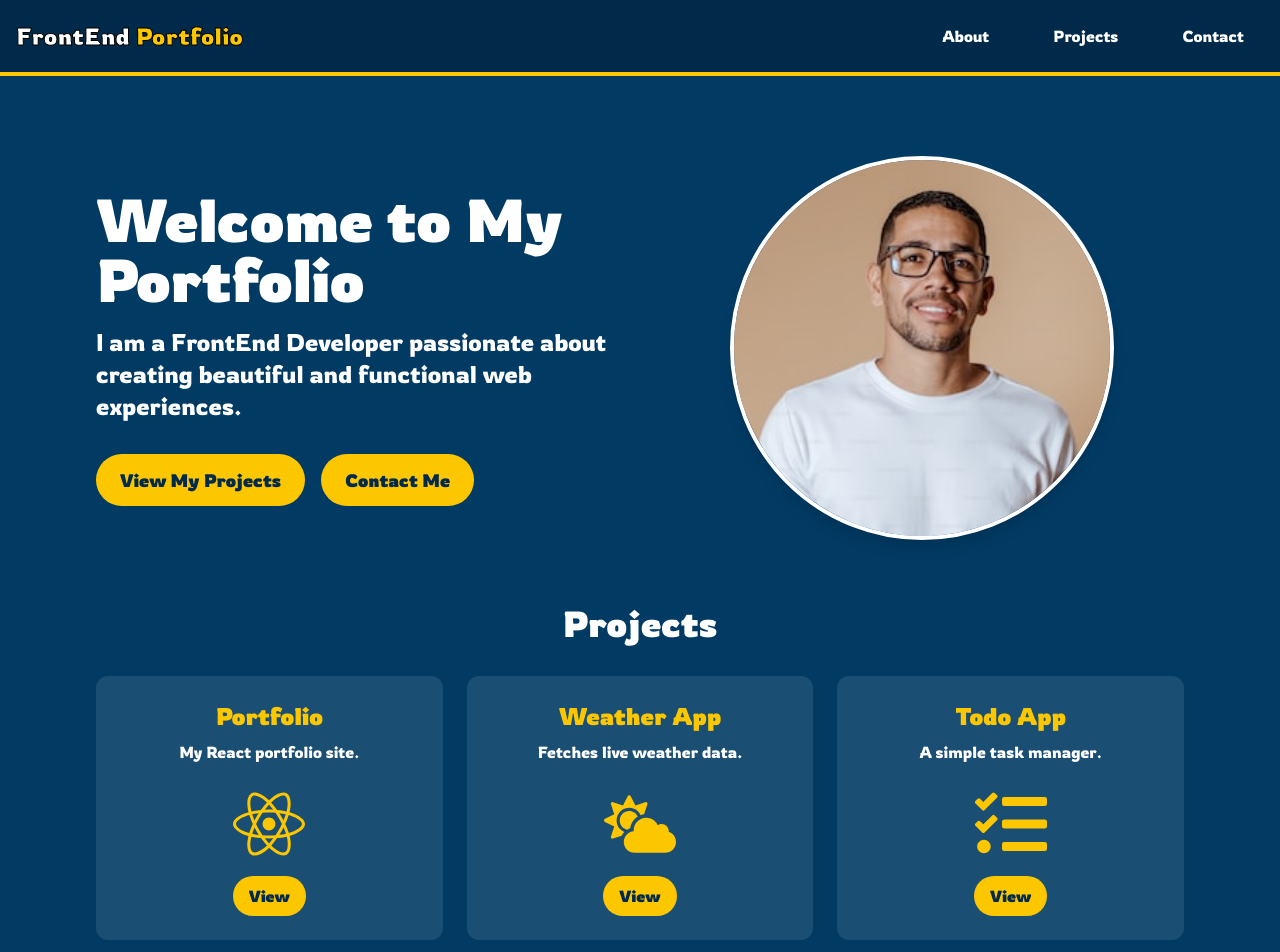
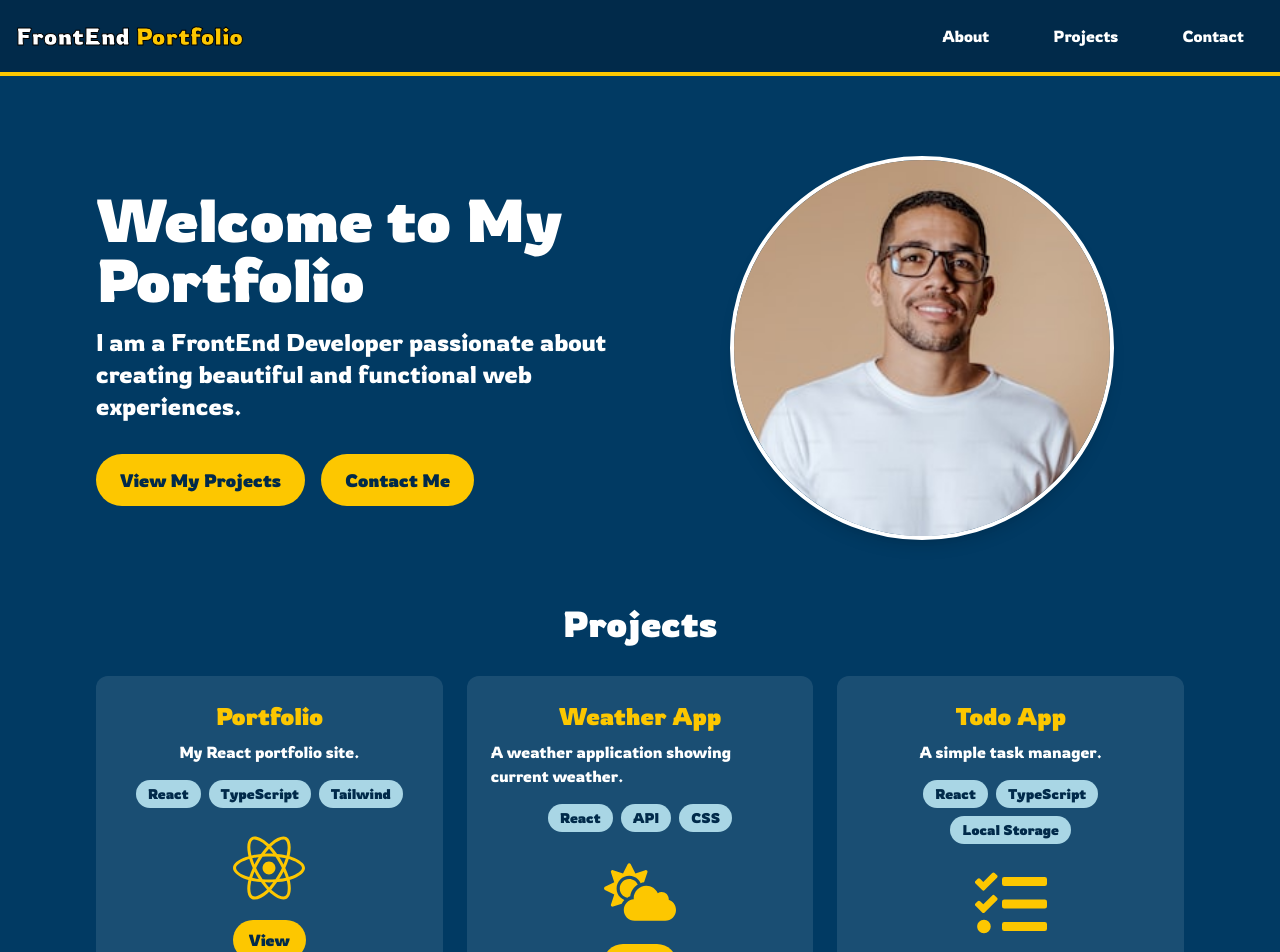
Before and after one commit to Mohammed-FE2025/portfolio-react, a React (Vite) app: page / in a window 1280 px wide. Shown: the top 952 px of the page. Built offline with nearby package versions, Linux system fonts and the light colour scheme.

Commit message:
added project data structure with tags

```diff
--- a/src/components/hero.tsx
+++ b/src/components/hero.tsx
@@ -1,22 +1,8 @@
 import heroImage from "../assets/man.jpg";
 import { Link } from "react-router-dom";
-import {
-  FaReact,
-  FaCloudSun,
-  FaTasks,
-  FaUtensils,
-  FaFilm,
-  FaBlog,
-} from "react-icons/fa";
+import { projects } from "../data/projects";
 
-const projects = [
-  { title: "Portfolio", description: "My React portfolio site.", link: "https://github.com/you/portfolio", icon: FaReact },
-  { title: "Weather App", description: "Fetches live weather data.", link: "https://github.com/you/weather",  icon: FaCloudSun, },
-  { title: "Todo App", description: "A simple task manager.", link: "https://github.com/you/todo", icon: FaTasks },
-  { title: "Movie App", description: "A movie browsing application.", link: "https://github.com/you/new-project", icon: FaFilm },
-  { title: "Blog App", description: "A personal blogging platform.", link: "https://github.com/you/blog", icon: FaBlog },
-  { title: "Book a Table", description: "An online table reservation system.", link: "https://github.com/you/book-a-table", icon: FaUtensils }
-];
+
 
 const Hero = () => {
   return (
@@ -55,7 +41,16 @@ const Hero = () => {
     <div key={project.title} className="rounded-xl bg-white/10 p-6 flex flex-col items-center">
       <h3 className="text-2xl font-bold text-yellow-400">{project.title}</h3>
       <p className="mt-2">{project.description}</p>
-
+<div className="mt-4 flex flex-wrap justify-center gap-2">
+  {project.tags.map((tag) => (
+    <span
+      key={tag}
+      className="rounded-full bg-[#a9d6e5] px-3 py-1 text-sm font-semibold text-[#012a4a]"
+    >
+      {tag}
+    </span>
+  ))}
+</div>
       <div className="mt-6 flex justify-center">
         <Icon
           aria-hidden="true"
--- /dev/null
+++ b/src/data/projects.ts
@@ -0,0 +1,62 @@
+import type { IconType } from "react-icons";
+import {
+  FaReact,
+  FaCloudSun,
+  FaTasks,
+  FaUtensils,
+  FaFilm,
+  FaBlog,
+} from "react-icons/fa";
+
+export type Project = {
+  title: string;
+  description: string;
+  link: string;
+  icon: IconType;
+  tags: string[];
+};
+
+export const projects: Project[] = [
+  {
+    title: "Portfolio",
+    description: "My React portfolio site.",
+    link: "https://github.com/Mohammed-FE2025/portfolio-react",
+    icon: FaReact,
+    tags: ["React", "TypeScript", "Tailwind"],
+  },
+  {
+    title: "Weather App",
+    description: "A weather application showing current weather.",
+    link: "https://github.com/you/weather",
+    icon: FaCloudSun,
+    tags: ["React", "API", "CSS"],
+  },
+  {
+    title: "Todo App",
+    description: "A simple task manager.",
+    link: "https://github.com/you/todo",
+    icon: FaTasks,
+    tags: ["React", "TypeScript", "Local Storage"],
+  },
+  {
+    title: "Movie App",
+    description: "A movie browsing application.",
+    link: "https://github.com/you/movie-app",
+    icon: FaFilm,
+    tags: ["React", "API", "Tailwind"],
+  },
+  {
+    title: "Blog App",
+    description: "A personal blogging platform.",
+    link: "https://github.com/you/blog",
+    icon: FaBlog,
+    tags: ["React", "TypeScript", "CSS"],
+  },
+  {
+    title: "Book a Table",
+    description: "An online table reservation system.",
+    link: "https://github.com/you/book-a-table",
+    icon: FaUtensils,
+    tags: ["React", "Forms", "Tailwind"],
+  },
+];
```
